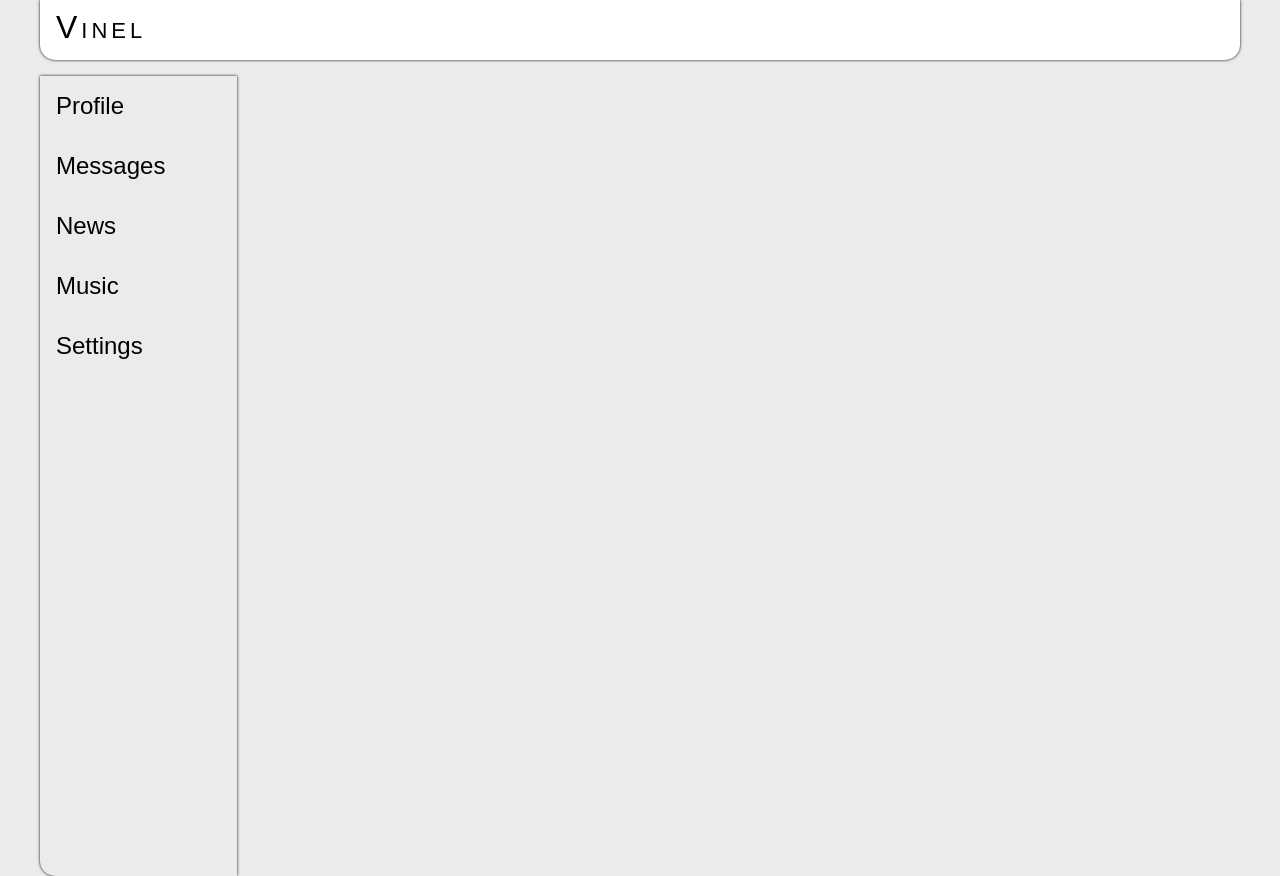
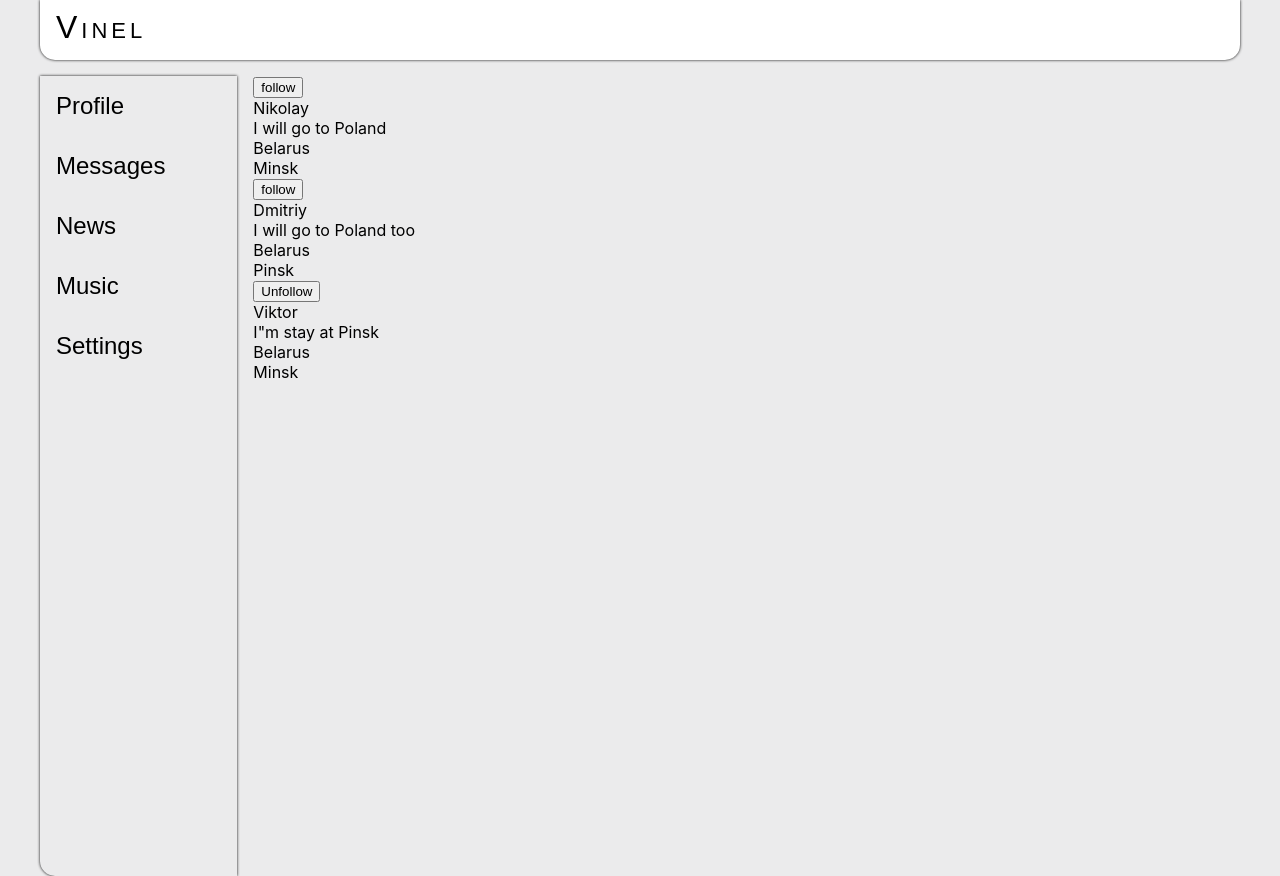
Before and after one commit to vinel-valet/The-similarity-of-social-network, a React (Create React App) app: page /Users in a window 1280 px wide. Built offline with nearby package versions, Linux system fonts and the light colour scheme.

Commit message:
created UsersPage

```diff
--- a/src/App.js
+++ b/src/App.js
@@ -5,6 +5,7 @@
 import Profile from "./components/Profile/Profile";
 import {Route, Routes} from "react-router-dom";
 import DialogsContainer from "./components/Dialogs/DialogsContainer";
+import UsersContainer from "./components/Users/UsersContainer";
 
 function App(props) {
     return (
@@ -14,6 +15,7 @@
             <Routes>
                 <Route path="/Profile/*" element={<Profile store={props.store}/>}/>
                 <Route path="/Dialogs/*" element={<DialogsContainer store={props.store}/>}/>
+                <Route path="/Users" element={<UsersContainer store={props.store}/>}/>
             </Routes>
         </div>
     );
--- /dev/null
+++ b/src/components/Users/Users.js
@@ -0,0 +1,33 @@
+import React from "react";
+
+
+let Users = ({state, follow, setUsers, unfollow}) => {
+    return <div>
+        {
+            state.users.map(u => <div key={u.id}>
+                <span>
+                    <div>
+
+                    </div>
+                    <div>
+                        {u.followed
+                            ? <button onClick={()=>unfollow(u.id)}>Unfollow</button>
+                            : <button onClick={()=>follow(u.id)}>follow</button>}
+                    </div>
+                </span>
+                <span>
+                    <span>
+                        <div>{u.fullName}</div>
+                        <div>{u.status}</div>
+                    </span>
+                    <span>
+                        <div>{u.location.country}</div>
+                        <div>{u.location.city}</div>
+                    </span>
+                </span>
+            </div>)
+        }
+    </div>
+}
+
+export default Users;
--- /dev/null
+++ b/src/components/Users/UsersContainer.js
@@ -0,0 +1,22 @@
+import React from "react";
+import Users from "./Users";
+import {useDispatch, useSelector} from "react-redux";
+import {followAC, setUsersAC, unfollowAC} from "../../redux/users-reducer";
+
+const UsersContainer = () => {
+
+    let dispatch = useDispatch();
+    let state = useSelector((state) => state.usersPage);
+    let follow =(userId) => dispatch(followAC(userId));
+    let unfollow =(userId) => dispatch(unfollowAC(userId));
+    let setUsers =(users) => dispatch(setUsersAC(users));
+
+
+    return <Users state = {state}
+                  follow = {follow}
+                  unfollow = {unfollow}
+                  setUsers = {setUsers}
+    />
+};
+
+export default UsersContainer;
--- a/src/redux/store.js
+++ b/src/redux/store.js
@@ -1,10 +1,12 @@
 import {combineReducers, createStore} from "redux";
 import profileReducer from "./profile-reducer";
 import dialogsReducer from "./dialogs-reducer";
+import usersReducer from "./users-reducer";
 
 let reducers = combineReducers({
     profilePage: profileReducer,
-    dialogsPage: dialogsReducer
+    dialogsPage: dialogsReducer,
+    usersPage: usersReducer
 })
 
 let store = createStore(reducers);
--- /dev/null
+++ b/src/redux/users-reducer.js
@@ -0,0 +1,52 @@
+const FOLLOW = 'FOLLOW';
+const UNFOLLOW = 'UNFOLLOW';
+const SET_USERS = 'SET_USERS'
+
+let initialState = {
+    users: [
+        {id: 1, followed: false, fullName: 'Nikolay', status: 'I will go to Poland', location: {city: 'Minsk', country:'Belarus'}},
+        {id: 2, followed: false, fullName: 'Dmitriy', status: 'I will go to Poland too', location: {city: 'Pinsk', country:'Belarus'}},
+        {id: 3, followed: true, fullName: 'Viktor', status: 'I"m stay at Pinsk', location: {city: 'Minsk', country:'Belarus'}}
+    ]
+};
+
+const usersReducer = (state = initialState, action) => {
+
+    switch (action.type) {
+        case FOLLOW:
+            return {
+                ...state,
+                users: state.users.map(u => {
+                    if (u.id === action.userID) {
+                        return {...u, followed: true}
+                    }
+                    return u;
+                })
+            }
+
+        case UNFOLLOW:
+            return {
+                ...state,
+                users: state.users.map(u => {
+                    if (u.id === action.userID) {
+                        return {...u, followed: false}
+                    }
+                    return u;
+                })
+            }
+
+        case SET_USERS: {
+            return {...state, users: [...state.users, ...action.users]}
+        }
+
+        default:
+            return state
+    }
+};
+
+export const followAC = (userID) => ({type: FOLLOW, userID});
+export const unfollowAC = (userID) => ({type: UNFOLLOW, userID});
+export const setUsersAC = (users) => ({type: SET_USERS, users});
+
+
+export default usersReducer;
```
Also changed, not shown: src/components/Users/Users.css (added).
